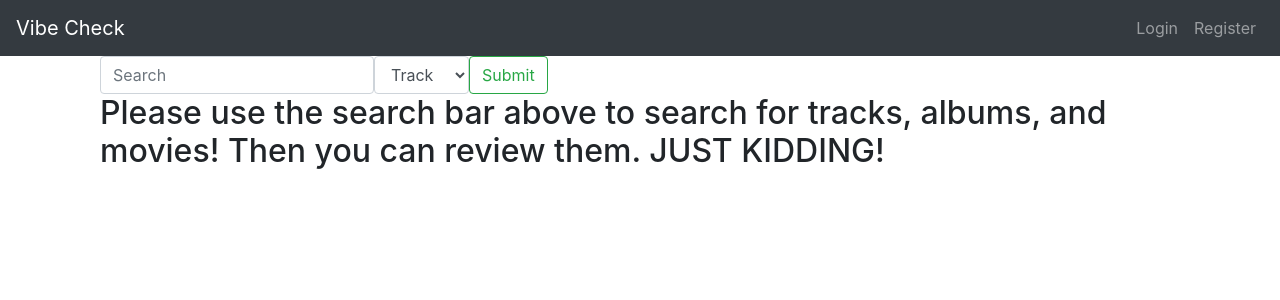
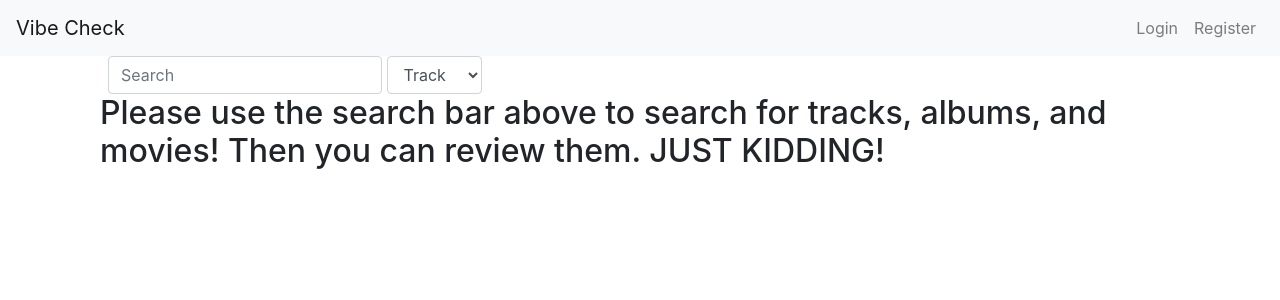
Before and after one commit to hrishikr/Vibe-Check, a Flask app: page / in a window 1280 px wide. Shown: the top 300 px of the page. Run offline with Flask 2, Linux system fonts and the light colour scheme; some libraries are stand-ins or nearby versions.

Commit message:
minor changes

```diff
--- a/flask_app/templates/header.html
+++ b/flask_app/templates/header.html
@@ -1,7 +1,8 @@
 {% extends "base.html" %}
 {% block header %}
-<nav class="navbar navbar-expand-lg navbar-dark bg-dark">
+<nav class="navbar navbar-light bg-light justify-content-between navbar-expand-lg">
     <a class="navbar-brand" href="{{ url_for('music.index') }}">Vibe Check</a>
+
     <button class="navbar-toggler" type="button" data-toggle="collapse" data-target="#navbarCollapse"
         aria-controls="navbarSupportedContent" aria-expanded="false" aria-label="Toggle navigation">
         <span class="navbar-toggler-icon"></span>
@@ -34,6 +35,8 @@
             {% endif %}
         </ul>
     </div>
+
+
 </nav>
 
 
--- a/flask_app/templates/index.html
+++ b/flask_app/templates/index.html
@@ -6,8 +6,9 @@
 {% endif %}
 
 <div class="container">
-    <form action="/" class="form-inline my-2 my-lg-0" method="POST">
+    <form action="/" class="form-inline mx-2 my-2 my-lg-0" method="POST">
         {{ form.csrf_token }}
+        <span>
             {{ form.search_query(class="form-control", placeholder="Search") }}
             {{ form.input_type(class="form-control", placeholder="Type") }}
 
@@ -27,7 +28,8 @@
             </div>
             {% endif %}
 
-        {{ form.submit(class="btn btn-outline-success") }}
+            {{ form.submit(class="invisible btn btn-outline-success") }}
+        </span>
     </form>
 </div>
 
```
Lines whose indentation alone changed are shown as unchanged.
